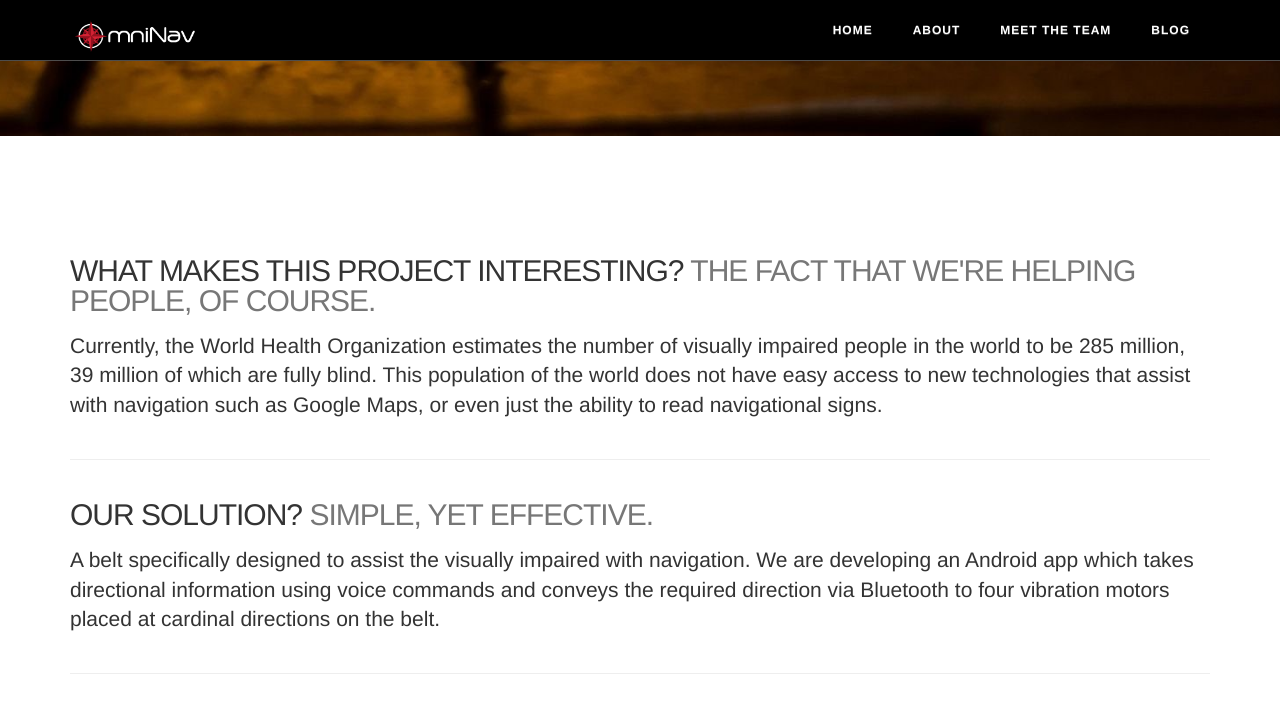
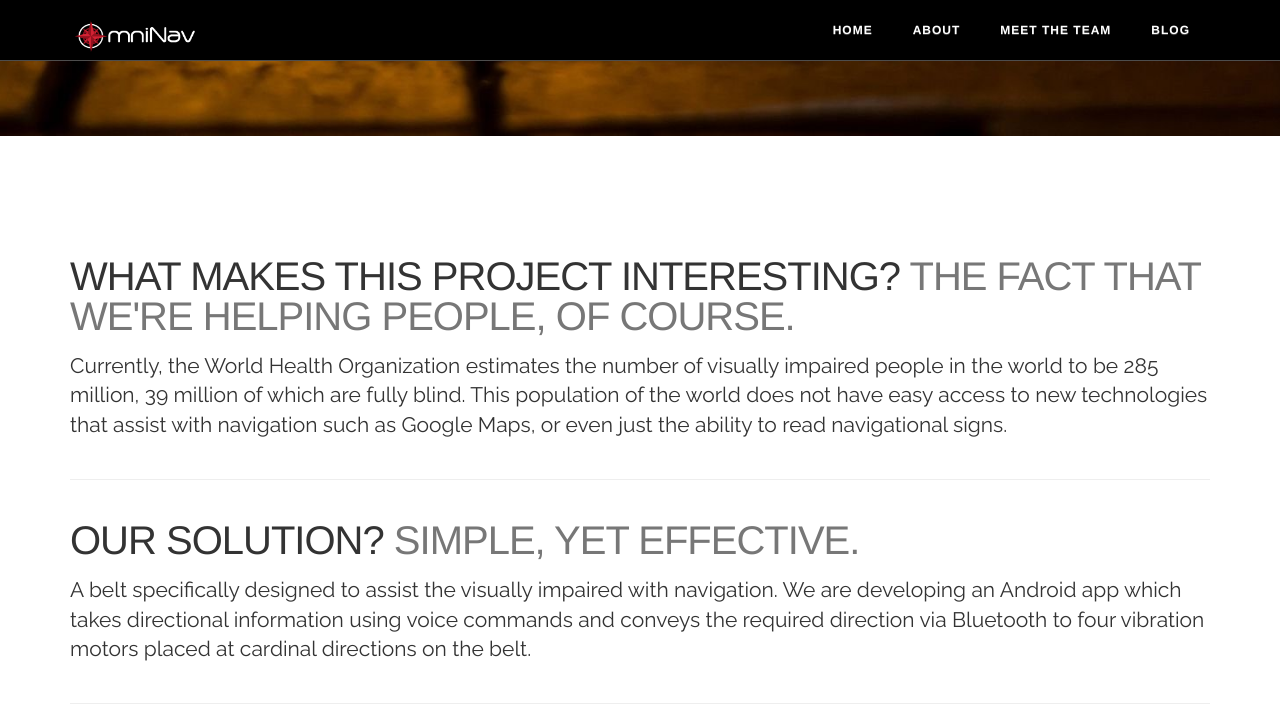
Before and after one commit to hansmaryil/OmniNav, a Jekyll site: the page index.html, which Jekyll copies as it is, in a window 1280 px wide and 1400 px high, scrolled down 919 px. Shown: the top 724 px of the window. Built offline with Jekyll 4.4.1, drawn with Linux system fonts in a browser that asks for light colours; nearby versions of some CDN libraries; some web fonts are replaced; library files that are not in the unit come from our copies; grey boxes are pictures that could not be loaded.

Commit message:
font changes

```diff
--- a/index.html
+++ b/index.html
@@ -28,6 +28,7 @@
         <link href="https://maxcdn.bootstrapcdn.com/font-awesome/4.7.0/css/font-awesome.min.css" rel="stylesheet" integrity="sha384-wvfXpqpZZVQGK6TAh5PVlGOfQNHSoD2xbE+QkPxCAFlNEevoEH3Sl0sibVcOQVnN" crossorigin="anonymous">
         <link href='https://fonts.googleapis.com/css?family=Lora:400,700,400italic,700italic' rel='stylesheet' type='text/css'>
         <link href='https://fonts.googleapis.com/css?family=Open+Sans:300italic,400italic,600italic,700italic,800italic,400,300,600,700,800' rel='stylesheet' type='text/css'>
+        <link href="https://fonts.googleapis.com/css?family=Baloo|Raleway" rel="stylesheet">
         <!--Font Awesome-->
         <link href="vendor/font-awesome/css/font-awesome.min.css" rel="stylesheet" type="text/css">
     </head>
@@ -43,7 +44,6 @@
                     </button>
 
                     <a class="navbar-brand page-scroll" href="#page-top">
-
                         <img src="images/background/hans_capstoneLogo4.png" width="30%" class="img-responsive">
                     </a>
                 </div>
```
Also changed, not shown: css/grayscale.min.css.
